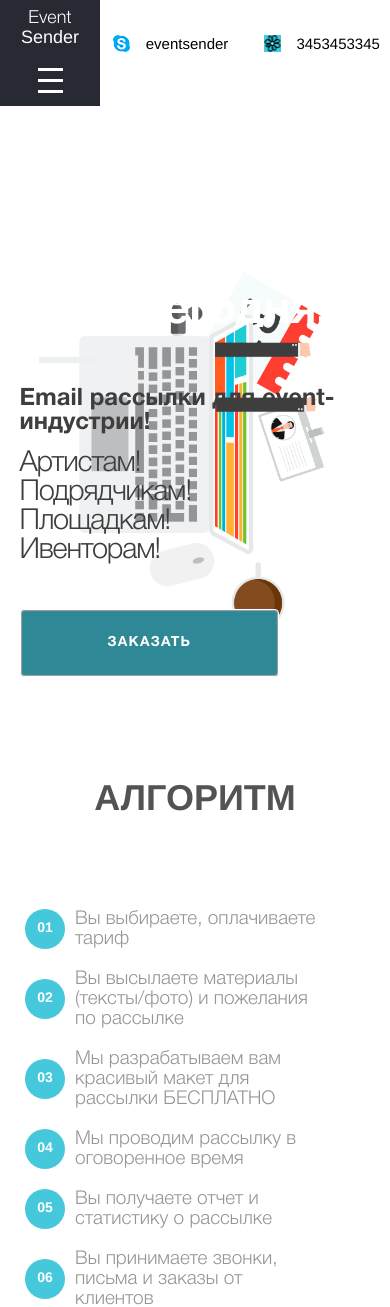
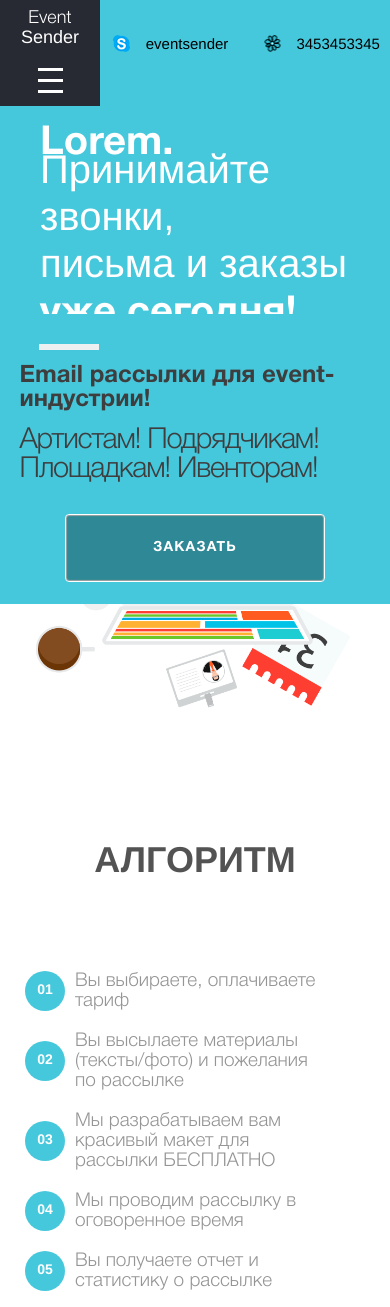
Before and after one commit to RadiksMan/event_sender, a PHP site: page /process.php in a window 390 px wide. Shown: the top 1307 px of the page. Run offline with PHP 8.4, Linux system fonts and the light colour scheme; style sheets or scripts are compiled from the project's sources; some libraries are stand-ins or nearby versions.

Commit message:
no message

```diff
--- a/css/adaptation_radion.css
+++ b/css/adaptation_radion.css
@@ -149,3 +149,96 @@
     display: none;
   }
 }
+
+@media screen and (max-width: 767px) {
+  .header {
+    background-color: #46c8dc;
+  }
+  .fon .top_section_animated img {
+    max-width: 60%;
+  }
+  .fon .top_section_animated .top_img_hands {
+    top: 227px;
+    left: 0;
+  }
+  .fon .top_section_animated .top_img_mac {
+    top: 268px;
+    right: -10%;
+  }
+  .fon .top_section_animated .top_img_tel {
+    top: -10%;
+    right: 700px;
+  }
+  .fon .top_section_animated .top_img_glass {
+    top: 473px;
+    left: 59.8%;
+  }
+  .fon .top_section_animated.animated .top_img_hands {
+    left: 45.6%;
+    -webkit-transform: rotate(90deg);
+    -moz-transform: rotate(90deg);
+    -ms-transform: rotate(90deg);
+    -o-transform: rotate(90deg);
+    transform: rotate(90deg);
+    top: 441px;
+  }
+  .fon .top_section_animated.animated .top_img_mac {
+    right: 3.6%;
+    -webkit-transform: rotate(90deg);
+    -moz-transform: rotate(90deg);
+    -ms-transform: rotate(90deg);
+    -o-transform: rotate(90deg);
+    transform: rotate(90deg);
+    top: 505px;
+  }
+  .fon .top_section_animated.animated .top_img_tel {
+    top: 390px;
+    right: 19.8%;
+  }
+  .fon .top_section_animated.animated .top_img_glass {
+    display: none;
+  }
+  /*top*/
+  .top_section {
+    background-color: #46c8dc;
+  }
+  .top_section .top_section_wrap {
+    font-size: 24rem;
+    padding-top: 67px;
+    padding-bottom: 22px;
+    margin-bottom: 300px;
+  }
+  .top_section .top_section_item {
+    font-size: 40rem;
+    line-height: 47rem;
+    padding-left: 10%;
+  }
+  .top_section .top_section_middle {
+    padding-top: 50px;
+    padding-left: 5%;
+    padding-right: 5%;
+  }
+  .top_section .top_section_middle .tsm_bottom {
+    padding-top: 14px;
+    font-size: 29rem;
+    letter-spacing: -1.2rem;
+    max-width: 100%;
+  }
+  .top_section .top_section_bottom {
+    padding-top: 30px;
+    text-align: center;
+  }
+  .top_section .order_button {
+    padding-left: 0;
+    display: inline-block;
+  }
+  .top_section .top_section_slider_wrap:after {
+    left: 10%;
+  }
+}
+
+@media screen and (max-width: 666px) {
+  .top_section .top_section_wrap {
+    margin-bottom: 235px;
+  }
+}
--- a/sass/adaptation_radion.scss
+++ b/sass/adaptation_radion.scss
@@ -78,10 +78,37 @@
     }
 }
 @media screen and (max-width: 767px){
-
+    .header {background-color: #46c8dc;}
+    .fon{
+        .top_section_animated{
+            img{max-width: 60%;}
+            .top_img_hands{top: 227px;left: 0;}
+            .top_img_mac{top: 268px;right: -10%;}
+            .top_img_tel{top: -10%;right: 700px;}
+            .top_img_glass{top: 473px;left: 59.8%;}
+            &.animated{
+                .top_img_hands{left: 45.6%;transform: rotate(90deg);top: 441px;}
+                .top_img_mac{right: 3.6%;transform: rotate(90deg);top: 505px;}
+                .top_img_tel{top: 390px;right: 19.8%;}
+                .top_img_glass{display: none;}
+            }
+        }
+    }
+    /*top*/
+    .top_section{background-color: #46c8dc;
+        .top_section_wrap{font-size: 24rem;padding-top: 67px;padding-bottom: 22px;margin-bottom: 300px;}
+        .top_section_item{font-size: 40rem;line-height: 47rem;padding-left: 10%;
+        }
+        .top_section_middle{padding-top: 50px;padding-left: 5%;padding-right: 5%;
+            .tsm_bottom{padding-top: 14px;font-size: 29rem;letter-spacing: -1.2rem;max-width: 100%;}
+        }
+        .top_section_bottom{padding-top: 30px;text-align: center;}
+        .order_button{padding-left: 0;display: inline-block;}
+        .top_section_slider_wrap{&:after{left: 10%;}}
+    }
 }
 @media screen and (max-width: 666px){
-
+    .top_section .top_section_wrap{margin-bottom: 235px;}
 }
 @media screen and (max-width: 479px){
 
```
